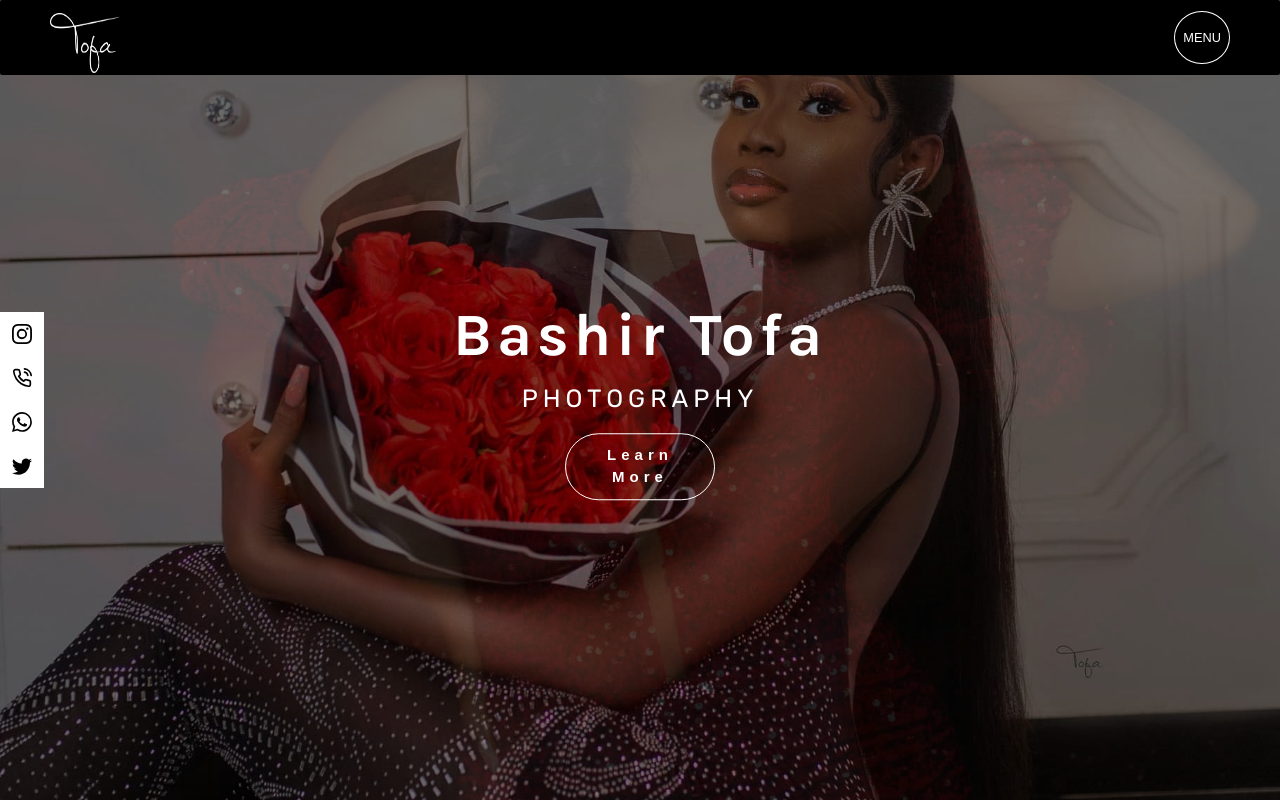
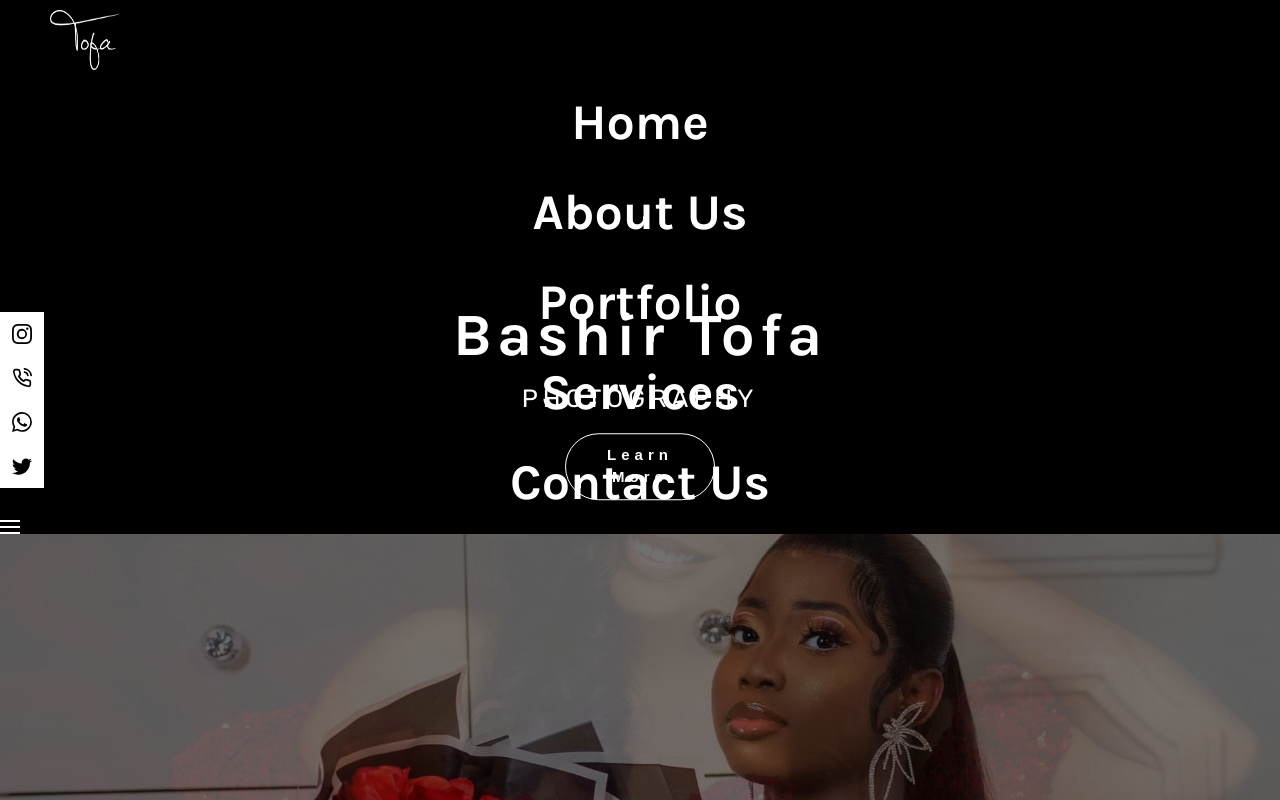
Before and after one commit to BreinsteinMedia/tofagraphy, a React (Create React App) app: page / in a window 1280 px wide. Shown: the top 800 px of the page. Built offline with nearby package versions, Linux system fonts and the light colour scheme.

Commit message:
Update Header.js

```diff
--- a/src/components/Header/Header.js
+++ b/src/components/Header/Header.js
@@ -1,108 +1,103 @@
-import React, { useState } from "react"
+import React , { useState } from 'react'
+import Logo from "../../images/logo/logo2.png"
+import { Link} from "react-router-dom"
 import "./Header.css"
-import { Link, useMatch, useResolvedPath } from "react-router-dom"
-import FaBars from "../../assets/MenuIcon"
-import ImCross from "../../assets/CloseIcon"
-import Logo from "../../images/logo/logo2.png"
-import Video from "../../images/backgroundVid.mp4"
 
 
-const Header = () => {
+export default function Header() {
+    const [menuBar , setMenuBar] = useState('false')
 
-  const [Mobile, setMobile] = useState(false)
+ function openBar(){
+      setMenuBar(!menuBar)
+    }
 
-
-   const[active, setactive] = useState(false);
-
-  const changeBg = () =>{
-    if(window.scrollY >= 350){
-      setactive(true);
-    }else{
-      setactive(false);
+    function closeBar(){
+      setMenuBar(false)
     }
-  };
-  window.addEventListener('scroll', changeBg);
 
   return (
-
-    <>
-
-      <nav className={active? 'navbar active' : 'navbar'}>
-
+    <div className="Header">
+      <nav className="navbarContent">
         <Link to="/" className="logo">
-        <img src={Logo} alt="" />
+        <img src={Logo} alt="logo" />
         </Link>
 
-        <ul className={Mobile ? "nav-links-mobile" : "nav-links"} onClick={() => setMobile(false)}>
-
-          <video autoPlay muted loop className="videoBG" >
-          <source src={Video} type="video/mp4" />
-          </video>
-          <div className='video-dark-overlay'></div>
-
-
-          <CustomLink to='/'>
+      <div className="desktop">
+        <ul>
+        <Link to='/'>
             <li className="header1">
               Home
             </li>
-          </CustomLink>
+          </Link>
 
-          <CustomLink to='/about'>
+          <Link to='/about'>
             <li className="header2">
               About Us
             </li>
-          </CustomLink>
+          </Link>
 
-          <CustomLink to='/portfolio' >
+          <Link to='/portfolio' >
             <li className="header3">
               Portfolio
             </li>
-          </CustomLink>
+          </Link>
 
-          <CustomLink to='/services'>
+          <Link to='/services'>
             <li className="header4">
               Services
             </li>
-          </CustomLink>
+          </Link>
 
-          <CustomLink to='/contact' >
+          <Link to='/contact' >
             <li className="header5">
               Contact Us
             </li>
-          </CustomLink>
-
+          </Link>
 
         </ul>
-
-        {/*
-        whenever we click on button = setMobile(!Mobile) ==  is mobile oppsite to setMobile
-        */}
-        <div className='mobile-menu-icon button' onClick={() => setMobile(!Mobile)}>
-          {Mobile ? <ImCross className="bars" /> : <FaBars className="bars" />}
-        </div>
-
-
-      </nav>
+      </div>
 
 
 
-      </>
+      {/* MenuIcon Bar  */}
+      <div className="menuBarIcon">
+      <div onClick={openBar}>{menuBar ? (<svg width="20" height="14" xmlns="http://www.w3.org/2000/svg"><path d="M20 12v2H0v-2h20zm0-6v2H0V6h20zm0-6v2H0V0h20z" fill="white" fill-rule="evenodd"/></svg>):(<svg width="16" height="16" xmlns="http://www.w3.org/2000/svg"><path d="M14.364.222l1.414 1.414L9.414 8l6.364 6.364-1.414 1.414L8 9.414l-6.364 6.364-1.414-1.414L6.586 8 .222 1.636 1.636.222 8 6.586 14.364.222z" fill="white" fill-rule="evenodd" opacity=".201"/></svg>)}</div>
+        <div onClick={closeBar} className="closeBarMenu">{menuBar ?" " :(
+          <ul>
+          <Link to='/'>
+            <li className="header1">
+              Home
+            </li>
+          </Link>
 
+          <Link to='/about'>
+            <li className="header2">
+              About Us
+            </li>
+          </Link>
+
+          <Link to='/portfolio' >
+            <li className="header3">
+              Portfolio
+            </li>
+          </Link>
+
+          <Link to='/services'>
+            <li className="header4">
+              Services
+            </li>
+          </Link>
+
+          <Link to='/contact' >
+            <li className="header5">
+              Contact Us
+            </li>
+          </Link>
+
+        </ul>
+        )}</div>
+     </div>
+    </nav>
+   </div>
   )
 }
-
-
-function CustomLink({ to, children, ...props }) {
-  const resolvedPath = useResolvedPath(to)
-  const isActive = useMatch({ path: resolvedPath.pathname, end: true })
-
-  return (
-    <li className={isActive ? "active" : ""}>
-      <Link to={to} {...props}>
-        {children}
-      </Link>
-    </li>
-  )
-}
-
-export default Header
```
